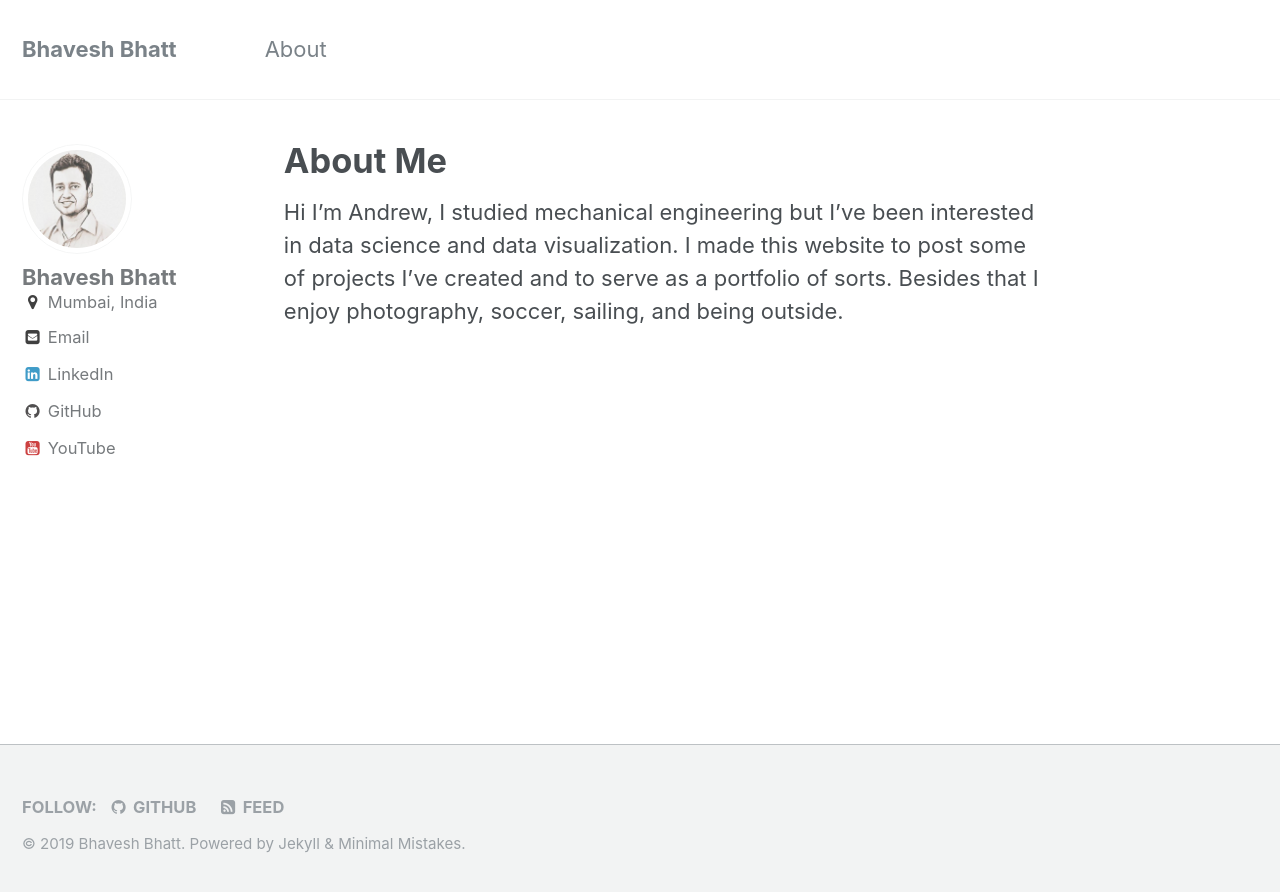
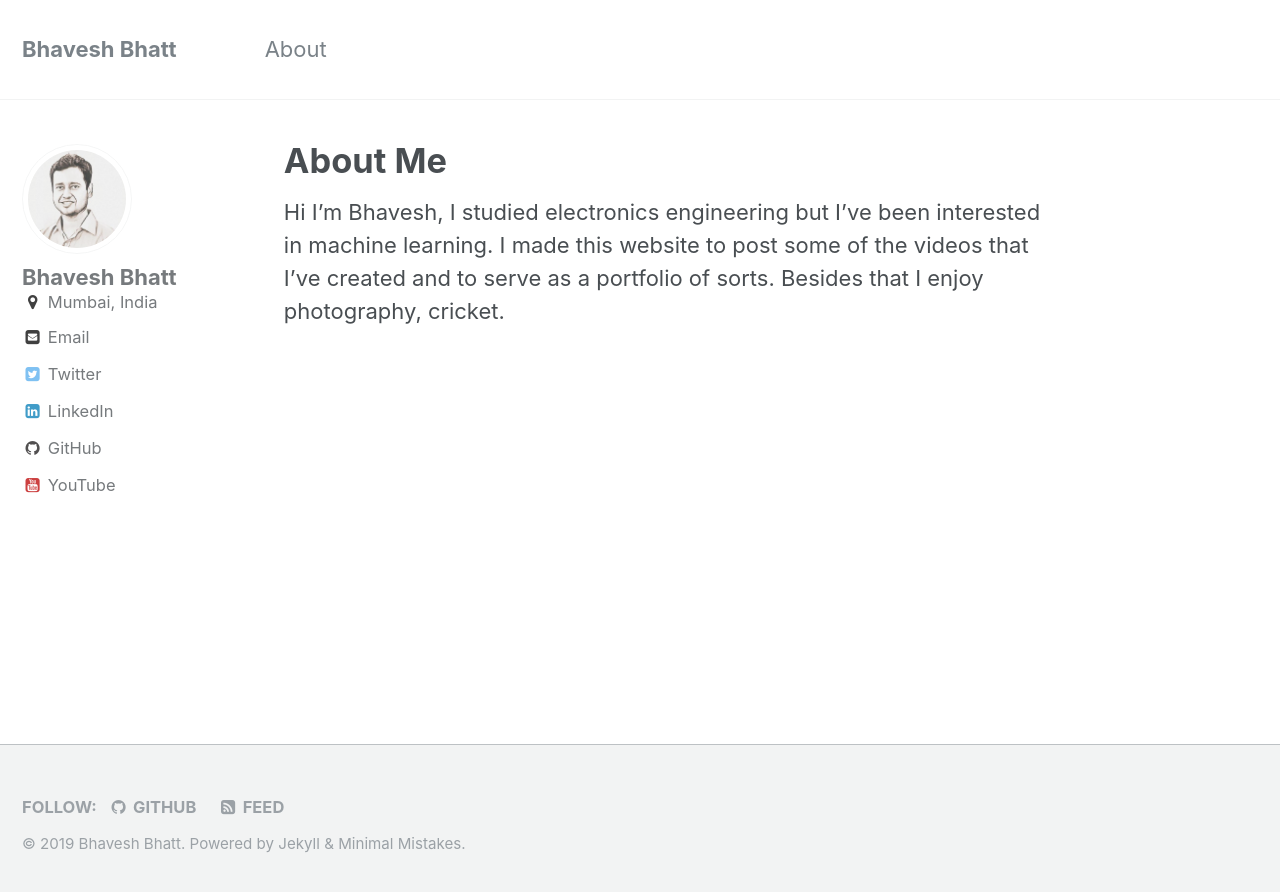
Before and after one commit to bhattbhavesh91/bhattbhavesh91.github.io, a Jekyll site: the page built from _pages/about.md, in a window 1280 px wide. Shown: the top 892 px of the page. Built offline with Jekyll 4.4.1, drawn with Linux system fonts in a browser that asks for light colours.

Commit message:
added about me

```diff
--- a/_config.yml
+++ b/_config.yml
@@ -102,7 +102,7 @@
   stackoverflow    : # "123456/username" (the last part of your profile url, e.g. http://stackoverflow.com/users/123456/username)
   steam            :
   tumblr           :
-  twitter          :
+  twitter          : "_bhaveshbhatt"
   vine             :
   weibo            :
   xing             :
--- a/_pages/about.md
+++ b/_pages/about.md
@@ -3,4 +3,4 @@
 title: "About Me"
 ---
 
-Hi I'm Andrew, I studied mechanical engineering but I've been interested in data science and data visualization. I made this website to post some of projects I've created and to serve as a portfolio of sorts. Besides that I enjoy photography, soccer, sailing, and being outside.
+Hi I’m Bhavesh, I studied electronics engineering but I’ve been interested in machine learning. I made this website to post some of the videos that I’ve created and to serve as a portfolio of sorts. Besides that I enjoy photography, cricket.
```
